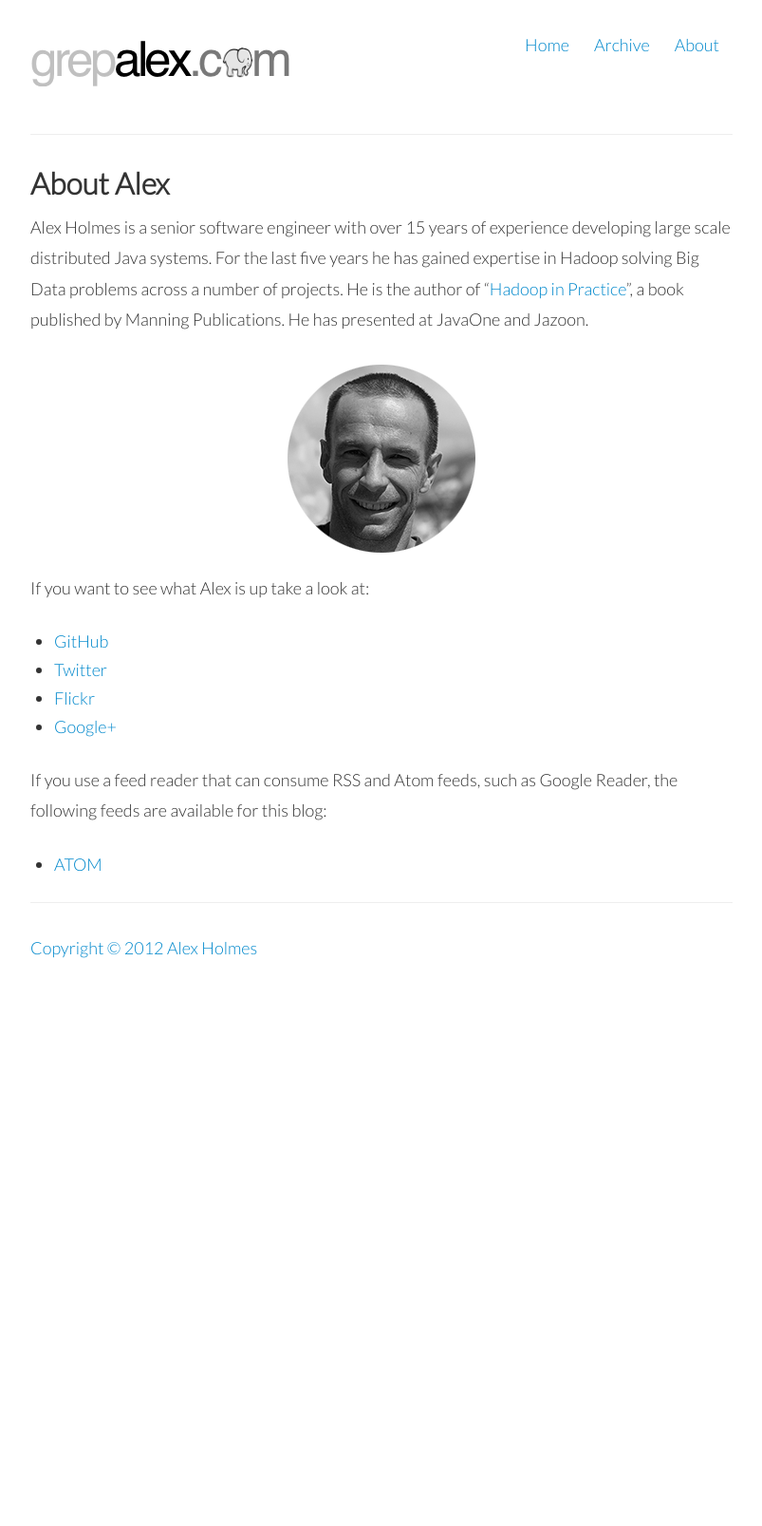
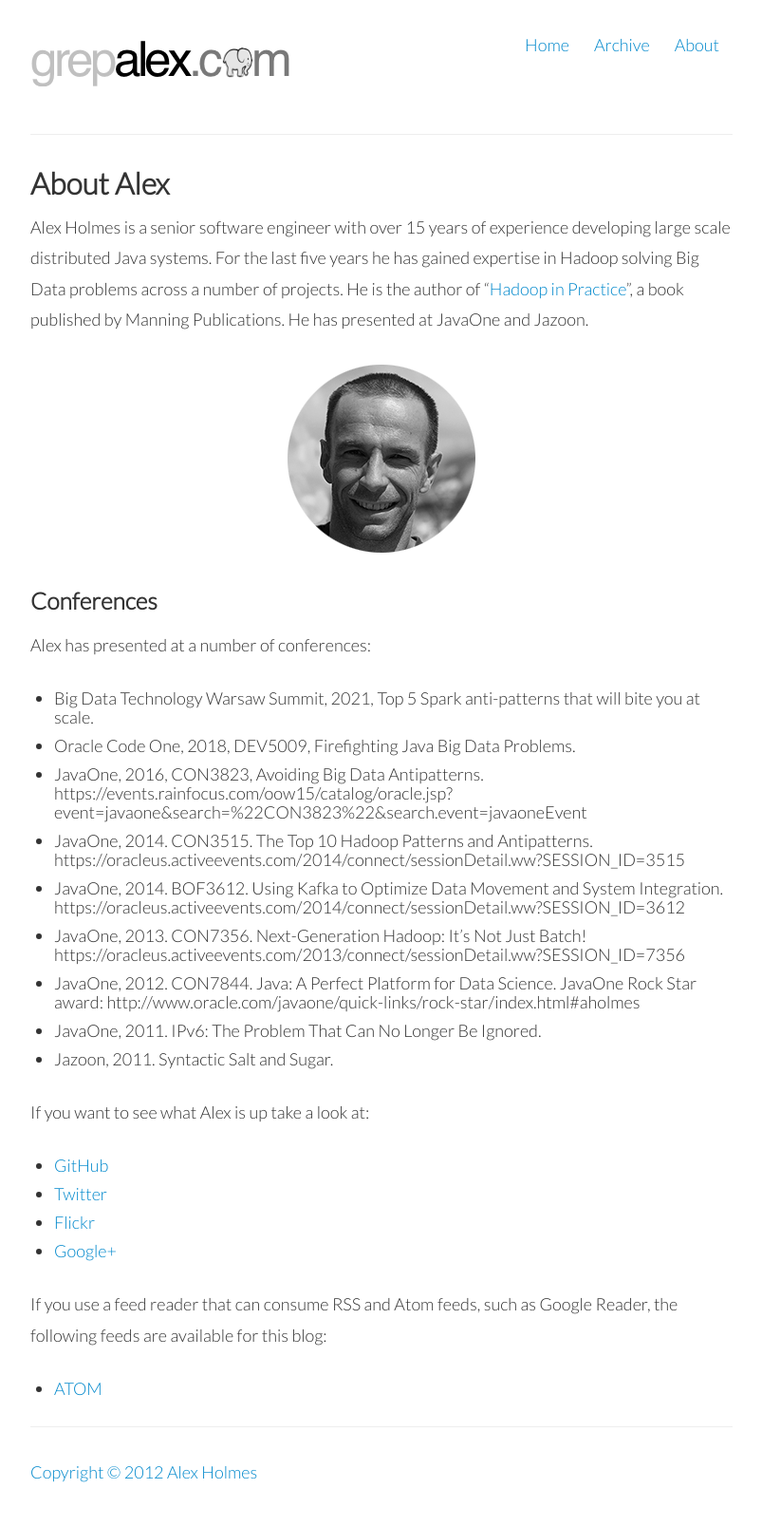
Before and after one commit to alexholmes/blog, a Jekyll site: the page built from about.markdown, in a window 1280 px wide. Shown: the whole page at 95% size, without its empty margins (238-1041 px from the left). Built offline with Jekyll 4.4.1, drawn with Linux system fonts in a browser that asks for light colours; nearby versions of some CDN libraries; library files that are not in the unit come from our copies; a script that is not in the unit is left out; before the commit the page ends 1054 px from its top, so only the background shows below that.

Commit message:
added conference details

```diff
--- a/about.markdown
+++ b/about.markdown
@@ -2,6 +2,10 @@
 title: About
 layout: bare
 description: "Alex Holmes: About"
+sitemap:
+  priority: 0.7
+  changefreq: weekly
+  lastmod: 2016-09-29T18:56:19+02:00
 ---
 
 # About Alex
@@ -16,6 +20,22 @@ published by Manning Publications. He has presented at JavaOne and Jazoon.
 <img src="/images/me-bw-medium-circle.png"/>
 </div>
 
+## Conferences
+
+Alex has presented at a number of conferences:
+
+* Big Data Technology Warsaw Summit, 2021, Top 5 Spark anti-patterns that will bite you at scale.
+* Oracle Code One, 2018, DEV5009, Firefighting Java Big Data Problems.
+* JavaOne, 2016, CON3823, Avoiding Big Data Antipatterns.  https://events.rainfocus.com/oow15/catalog/oracle.jsp?event=javaone&search=%22CON3823%22&search.event=javaoneEvent
+* JavaOne, 2014. CON3515. The Top 10 Hadoop Patterns and Antipatterns. https://oracleus.activeevents.com/2014/connect/sessionDetail.ww?SESSION_ID=3515
+* JavaOne, 2014. BOF3612. Using Kafka to Optimize Data Movement and System Integration. https://oracleus.activeevents.com/2014/connect/sessionDetail.ww?SESSION_ID=3612
+* JavaOne, 2013. CON7356. Next-Generation Hadoop: It's Not Just Batch! https://oracleus.activeevents.com/2013/connect/sessionDetail.ww?SESSION_ID=7356
+* JavaOne, 2012. CON7844. Java: A Perfect Platform for Data Science. JavaOne Rock Star award:
+   http://www.oracle.com/javaone/quick-links/rock-star/index.html#aholmes
+* JavaOne, 2011. IPv6: The Problem That Can No Longer Be Ignored.
+* Jazoon, 2011. Syntactic Salt and Sugar.
+
+
 If you want to see what Alex is up take a look at:
 
 * [GitHub](https://github.com/alexholmes)
```
